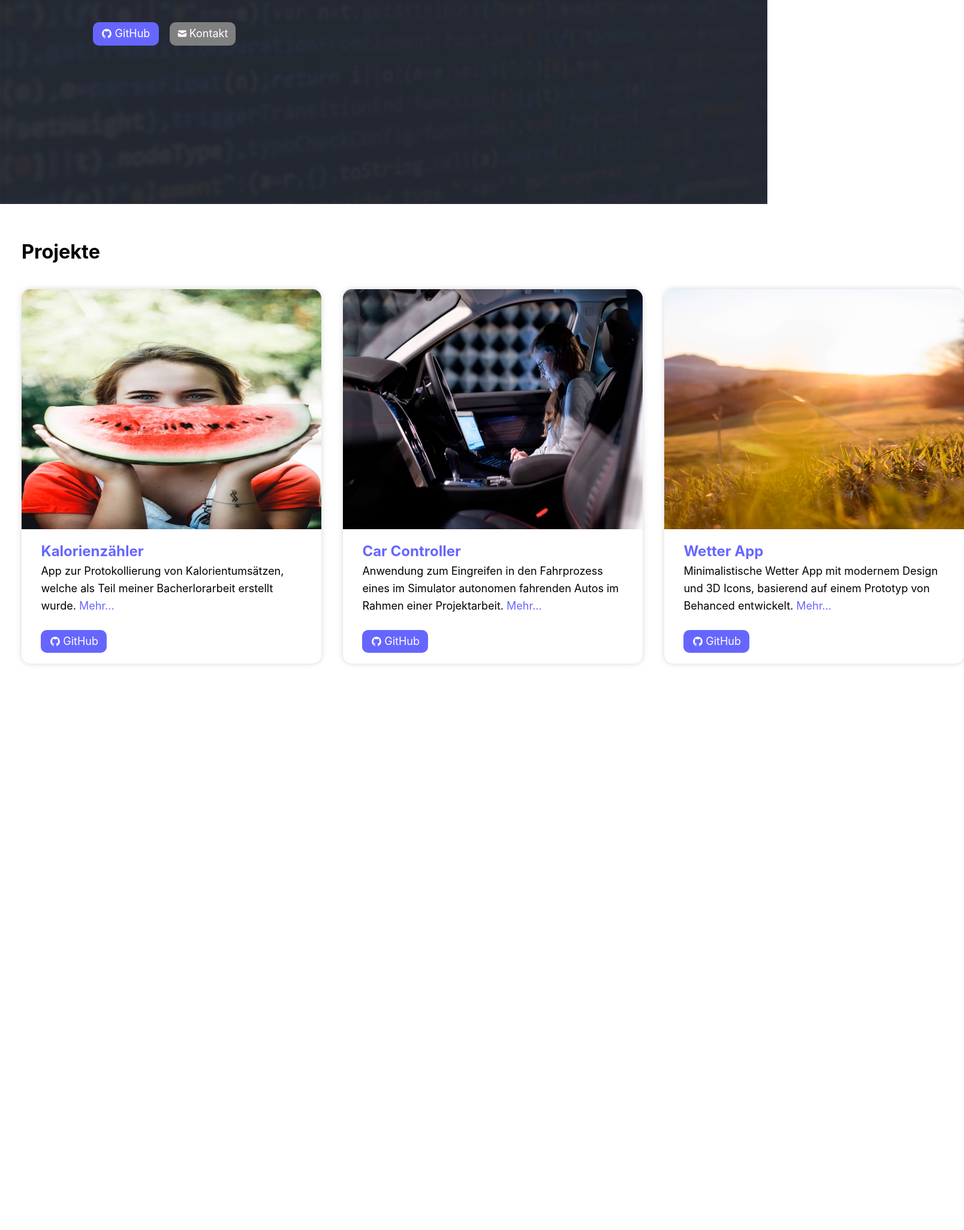
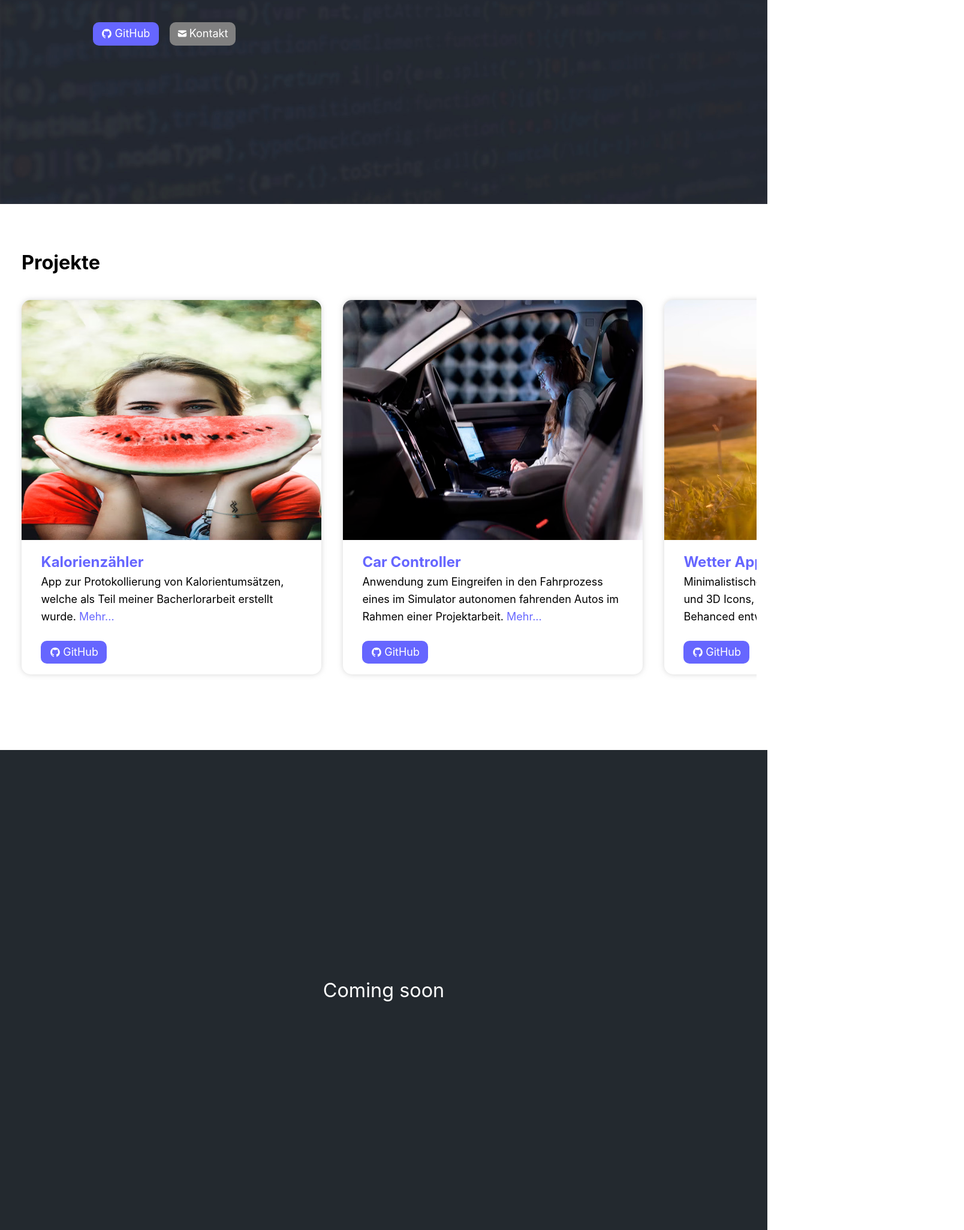
Before and after one commit to TheXires/portfolio, a Next.js app: page / in a window 1280 px wide. Shown: the part 380-2430 px from the top of the page at 60% size, 1608 px wide, since content can reach past the window. Before the commit the page ends 1594 px from the top, so only its background shows below. Built offline with nearby package versions, Linux system fonts and the light colour scheme.

Commit message:
added animations and onpage link

```diff
--- a/components/Header.tsx
+++ b/components/Header.tsx
@@ -1,21 +1,38 @@
+import { motion } from 'framer-motion';
 import React from 'react';
 import styles from '../styles/header.module.css';
 import GithubButton from './GithubButton';
-import Link from 'next/link';
 import MailtoButton from './MailtoButton';
 
 function Header() {
   return (
     <section className={styles.container}>
       <div className={styles.innerContainer}>
-        <div className={styles.heading}>Hallo,</div>
-        <div className={styles.text}>
+        <motion.div
+          initial={{ x: -150, opacity: 0 }}
+          animate={{ x: 0, opacity: 1 }}
+          transition={{ delay: 0.1, duration: 0.8, ease: 'easeInOut' }}
+          className={styles.heading}
+        >
+          Hallo,
+        </motion.div>
+        <motion.div
+          initial={{ x: 100, opacity: 0 }}
+          animate={{ x: 0, opacity: 1 }}
+          transition={{ delay: 0.3, duration: 0.6, ease: 'easeInOut' }}
+          className={styles.text}
+        >
           mein Name ist Robin und ich bin Web und Mobile Entwickler.
-        </div>
-        <div className={styles.buttonContainer}>
+        </motion.div>
+        <motion.div
+          initial={{ y: 100, opacity: 0 }}
+          animate={{ y: 0, opacity: 1 }}
+          transition={{ delay: 0.4, duration: 0.4, ease: 'easeInOut' }}
+          className={styles.buttonContainer}
+        >
           <GithubButton link="https://github.com/TheXires" />
           <MailtoButton />
-        </div>
+        </motion.div>
       </div>
     </section>
   );
--- a/components/ProjectCard.tsx
+++ b/components/ProjectCard.tsx
@@ -7,13 +7,13 @@ import GithubButton from './GithubButton';
 
 interface Props {
   project: Project;
-  reverse?: boolean;
 }
 
-function ProjectCard({ project, reverse = false }: Props) {
+function ProjectCard({ project }: Props) {
   return (
     <div className={styles.container}>
       <div>
+        <Link href={`/projects/${project.id}`}>
           <div className={styles.imageContainer}>
             <Image
               src={project.thumbnail}
@@ -23,6 +23,7 @@ function ProjectCard({ project, reverse = false }: Props) {
               objectFit="cover"
             />
           </div>
+        </Link>
         <div className={styles.descriptionContainer}>
           <Link href={`/projects/${project.id}`}>
             <a className={styles.title}>{project.title}</a>
--- a/components/Works.tsx
+++ b/components/Works.tsx
@@ -1,8 +1,9 @@
-import React from 'react';
+import React, { useEffect } from 'react';
 import styles from '../styles/works.module.css';
 import { Project } from '../types/project';
 import { Layout } from './Layout';
 import ProjectCard from './ProjectCard';
+import { motion } from 'framer-motion';
 
 interface Props {
   projects: Project[];
@@ -14,15 +15,24 @@ function Works({ projects }: Props) {
       <section className={styles.container}>
         <div className={styles.heading}>Projekte</div>
 
-        <div className={styles.projectContainer}>
-          {projects.map((project, index) => {
+        <motion.div
+          initial={{ x: 100, opacity: 0 }}
+          whileInView={{ x: 0, opacity: 1 }}
+          transition={{ delay: 0.2, duration: 0.5, ease: 'easeInOut' }}
+          viewport={{ once: true }}
+          className={styles.projectContainer}
+        >
+          {projects.map((project) => {
             return (
-              <div style={{ width: '100%' }}>
-                <ProjectCard project={project} reverse={index % 2 === 1} key={project.id} />
-              </div>
+              <motion.div
+                transition={{ duration: 0.2, ease: 'easeInOut' }}
+                whileHover={{ scale: 1.05 }}
+              >
+                <ProjectCard project={project} key={project.id} />
+              </motion.div>
             );
           })}
-        </div>
+        </motion.div>
       </section>
     </Layout>
   );
--- a/package.json
+++ b/package.json
@@ -6,6 +6,7 @@
     "start": "next start"
   },
   "dependencies": {
+    "framer-motion": "^6.3.0",
     "gray-matter": "^4.0.3",
     "next": "latest",
     "react": "17.0.2",
--- a/pages/index.tsx
+++ b/pages/index.tsx
@@ -1,9 +1,8 @@
 import Head from 'next/head';
-import { useEffect } from 'react';
 import Header from '../components/Header';
 import Works from '../components/Works';
-import { getProjectData, getSortedProjectsData } from '../util/projects';
 import { Project } from '../types/project';
+import { getSortedProjectsData } from '../util/projects';
 
 interface Props {
   allProjectsData: Project[];
@@ -18,7 +17,23 @@ export default function Home({ allProjectsData }: Props) {
       </Head>
 
       <Header />
+
+      <a id="projects" />
       <Works projects={allProjectsData} />
+
+      <div
+        style={{
+          backgroundColor: '#23292F',
+          height: '100vh',
+          display: 'flex',
+          justifyContent: 'center',
+          alignItems: 'center',
+          fontSize: '1.8rem',
+          color: 'white',
+        }}
+      >
+        Coming soon
+      </div>
     </div>
   );
 }
--- a/pages/projects/[id].tsx
+++ b/pages/projects/[id].tsx
@@ -15,7 +15,7 @@ export default function Post({ projectData }: Props) {
       </Head>
       <h1>{projectData.title}</h1>
       <div dangerouslySetInnerHTML={{ __html: projectData.contentHtml }}></div>
-      <Link href="/" scroll={false}>
+      <Link href="/#projects" scroll={false}>
         {'<- Back'}
       </Link>
     </div>
--- a/styles/button.module.css
+++ b/styles/button.module.css
@@ -14,6 +14,7 @@
 .container:hover {
   text-decoration: none;
 }
+
 .container:active {
   opacity: 0.8;
 }
--- a/styles/header.module.css
+++ b/styles/header.module.css
@@ -6,6 +6,7 @@
   justify-content: center;
   background-image: url('../public/images/background.jpg');
   background-size: cover;
+  overflow: hidden;
 }
 
 .innerContainer {
--- a/styles/projectCard.module.css
+++ b/styles/projectCard.module.css
@@ -27,7 +27,7 @@
 .imageContainer {
   display: flex;
   width: 100%;
-  overflow: hidden;
+  cursor: pointer;
 }
 
 .descriptionContainer {
@@ -44,6 +44,11 @@
   font-weight: bold;
 }
 
+.title:hover {
+  text-decoration: none;
+  opacity: 1.1;
+}
+
 .text {
   font-size: 18px;
 }
--- a/styles/works.module.css
+++ b/styles/works.module.css
@@ -1,7 +1,8 @@
 .container {
   display: flex;
   flex-direction: column;
-  padding: 0rem 1rem;
+  padding: 1rem 1rem;
+  overflow: hidden;
 }
 
 .projectContainer {
```
Also changed, not shown: 1 other file (tests, documents, lock files or other folders). Lines whose indentation alone changed are shown as unchanged.
